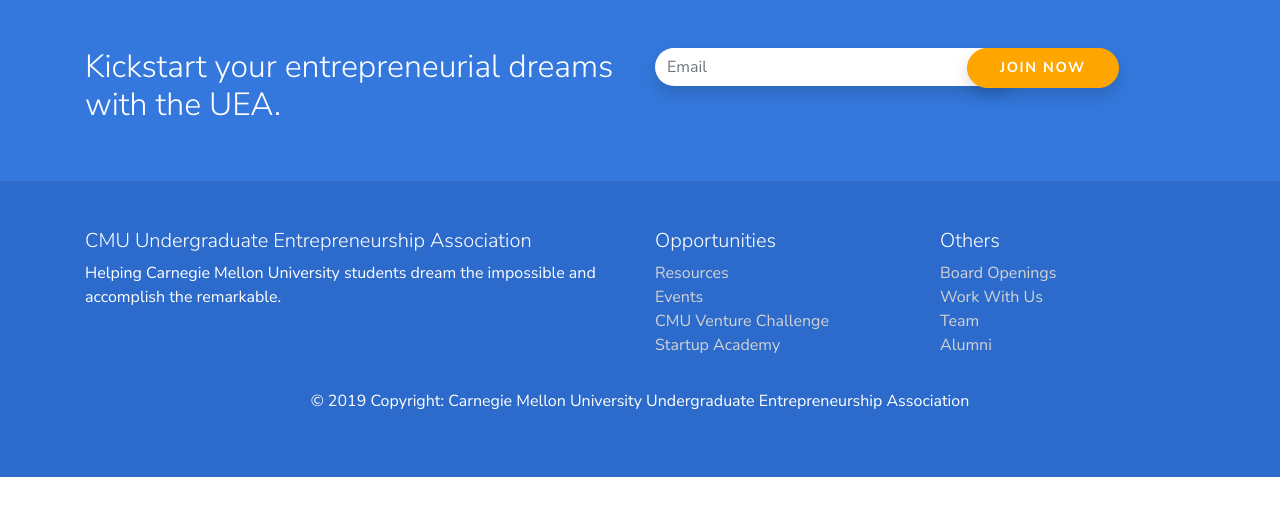
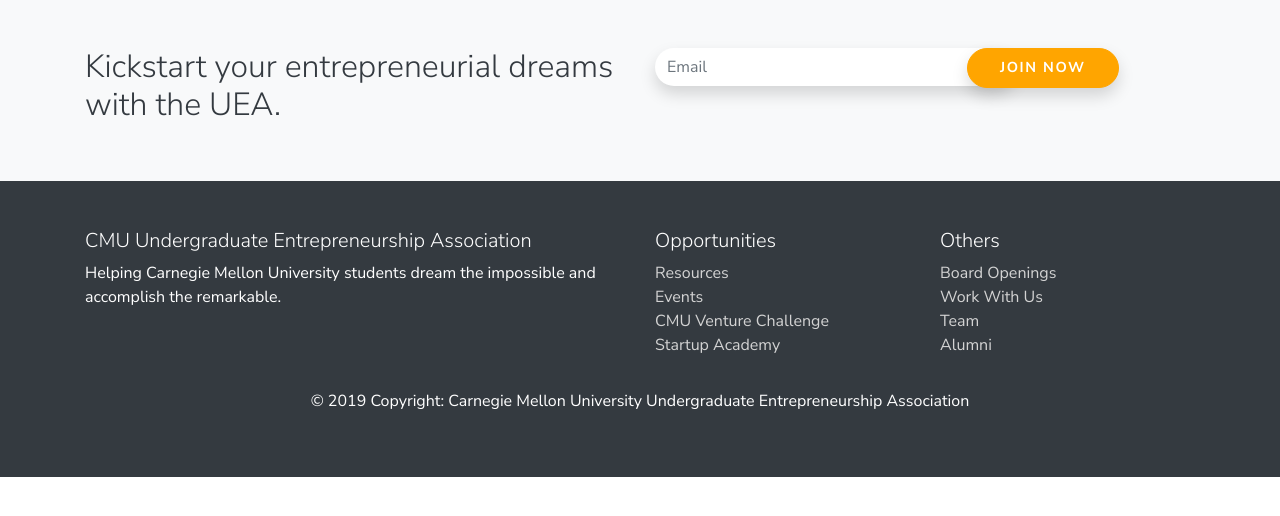
Before and after one commit to carnegieuea/ueacmu, a plain HTML site: page pages/templates/footer.html in a window 1280 px wide. Drawn offline with nearby package versions, Linux system fonts and the light colour scheme; files that its build step writes are made by us from their sources.

Commit message:
footer color

```diff
--- a/css/main.css
+++ b/css/main.css
@@ -142,7 +142,7 @@
 	max-height: auto;
 }
 .page-footer {
-	background-color: rgb(44,107,203);
+	/*background-color: rgb(44,107,203);*/
 }
 .page-footer a {
 	color: lightgray;
--- a/pages/templates/footer.html
+++ b/pages/templates/footer.html
@@ -11,13 +11,13 @@
 </head>
 <body>
 <!-- Footer -->
-<section id="footer">
+<section id="footer" class="bg-dark">
         <footer class="page-footer font-small">
-            <div class="container-fluid py-5 join">
+            <div class="container-fluid py-5 join bg-light">
               <div class="container">
                   <div class="row">
                       <div class="col-md-6 text-md-left">
-                          <h2 class="display-5 font-weight-light text-white">
+                          <h2 class="display-5 font-weight-light text-dark">
                             Kickstart your entrepreneurial dreams with the UEA.
                           </h1>
                         </div>
```
Also changed, not shown: 1 other file.
